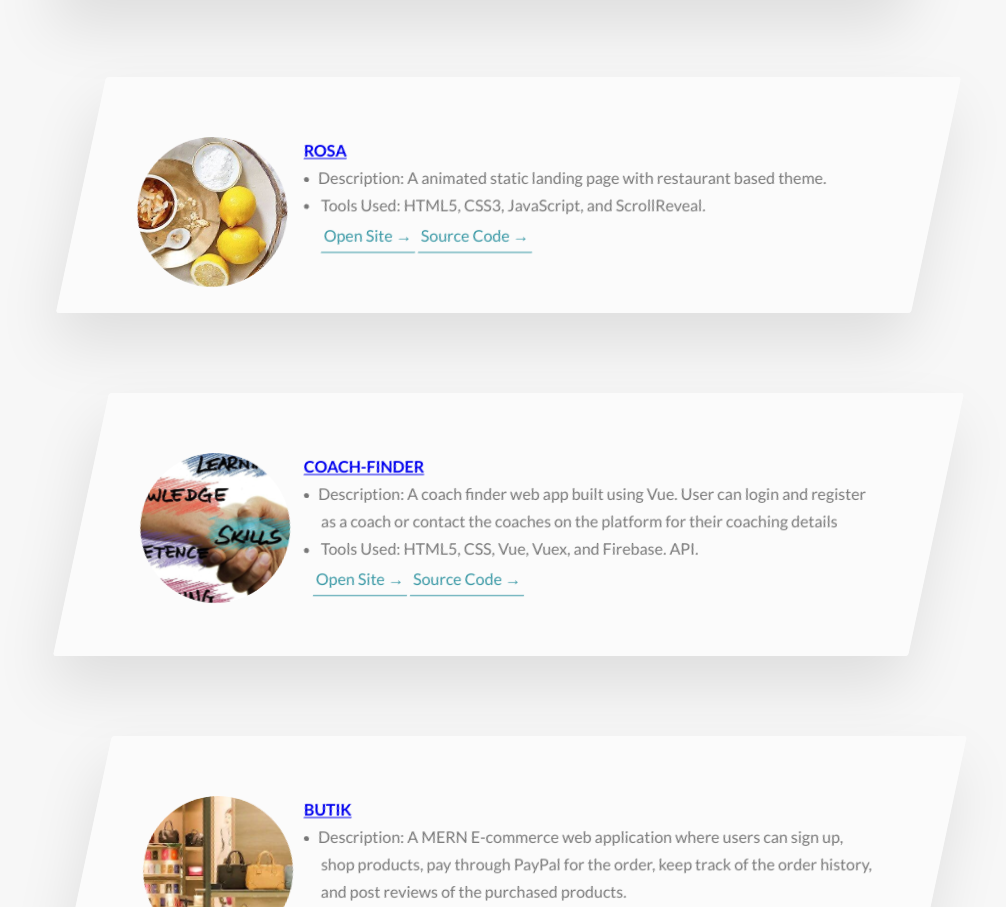
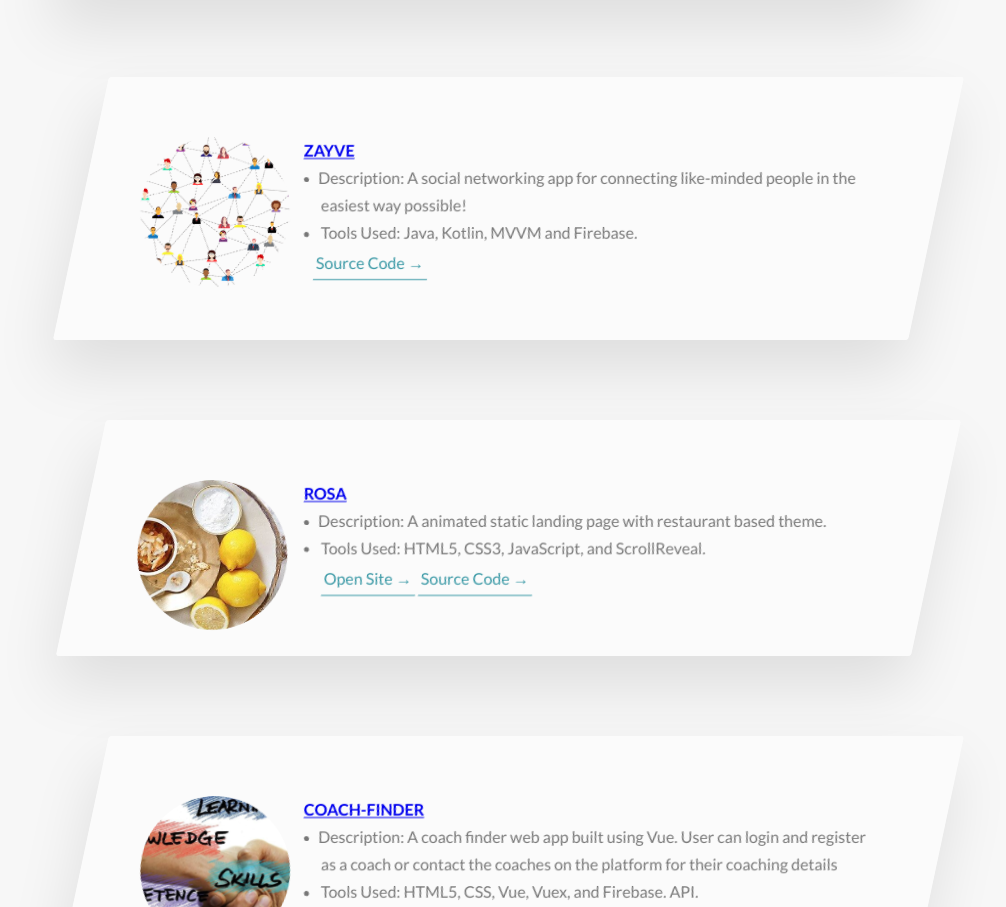
Before and after one commit to Apahadi73/portfolio-site, a website: page index.html in a window 1280 px wide. Shown: the part 6604-7511 px from the top of the page, without its empty margins (132-1138 px from the left). Drawn offline with Linux system fonts and the light colour scheme.

Commit message:
zayve added to the project

```diff
--- a/index.html
+++ b/index.html
@@ -723,6 +723,39 @@
           <div class="story">
             <figure class="story__shape">
               <img
+                src="img/zayve.png"
+                alt="Person on a tour"
+                class="story__img"
+              />
+              <figcaption
+                class="story__caption"
+                href="https://github.com/cvam77/ZayvE"
+              >
+                Zayve
+              </figcaption>
+            </figure>
+            <div class="story__text">
+              <a
+                class="heading-tertiary u-margin-bottom-small"
+                href="https://github.com/cvam77/ZayvE"
+                >Zayve</a
+              >
+              <ul>
+                <li>
+                  Description: A social networking app for connecting like-minded people in the easiest way possible!
+                </li>
+
+                <li>Tools Used: Java, Kotlin, MVVM and Firebase.</li>
+              </ul>
+              <a href="https://github.com/cvam77/ZayvE" class="btn-text">Source Code &rarr;</a>
+            </div>
+          </div>
+        </div>
+
+        <div class="row">
+          <div class="story">
+            <figure class="story__shape">
+              <img
                 src="img/food.jpg"
                 alt="Person on a tour"
                 class="story__img"
```
Also changed, not shown: img/zayve.png (added).
